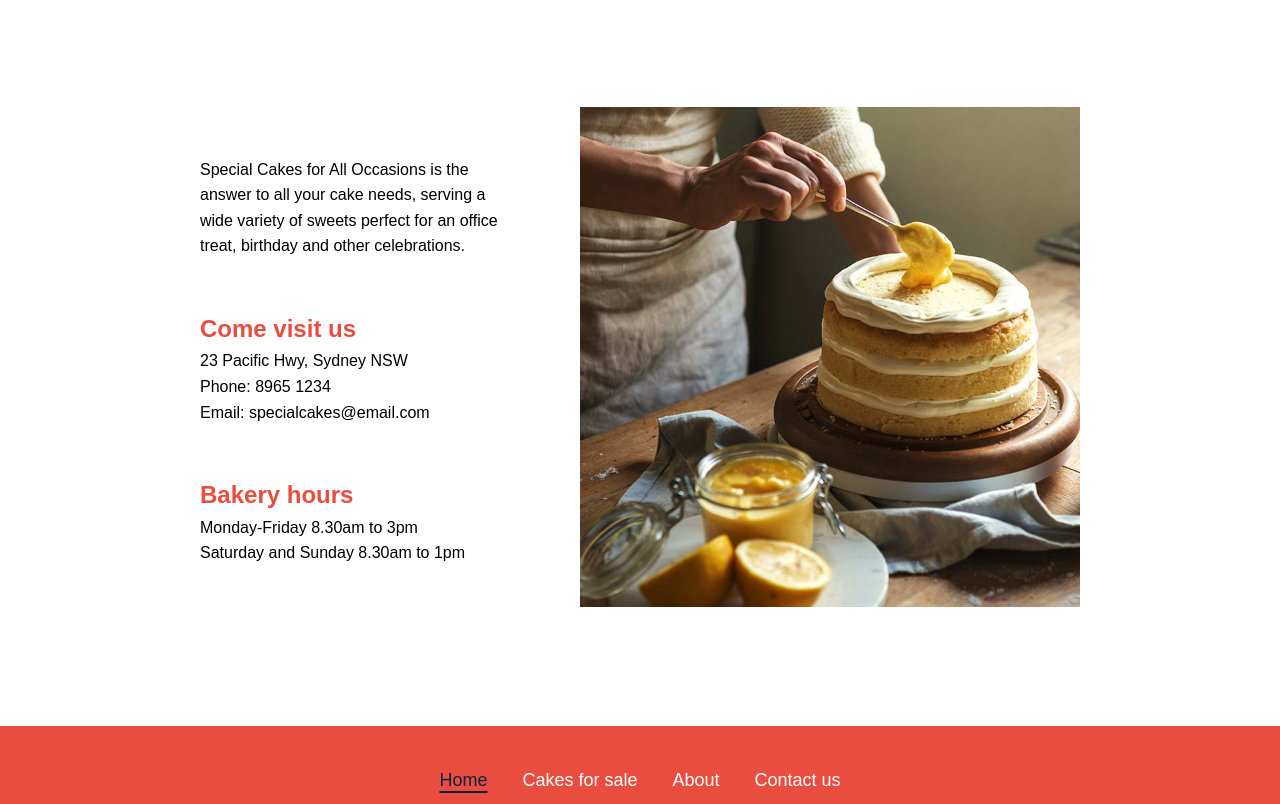
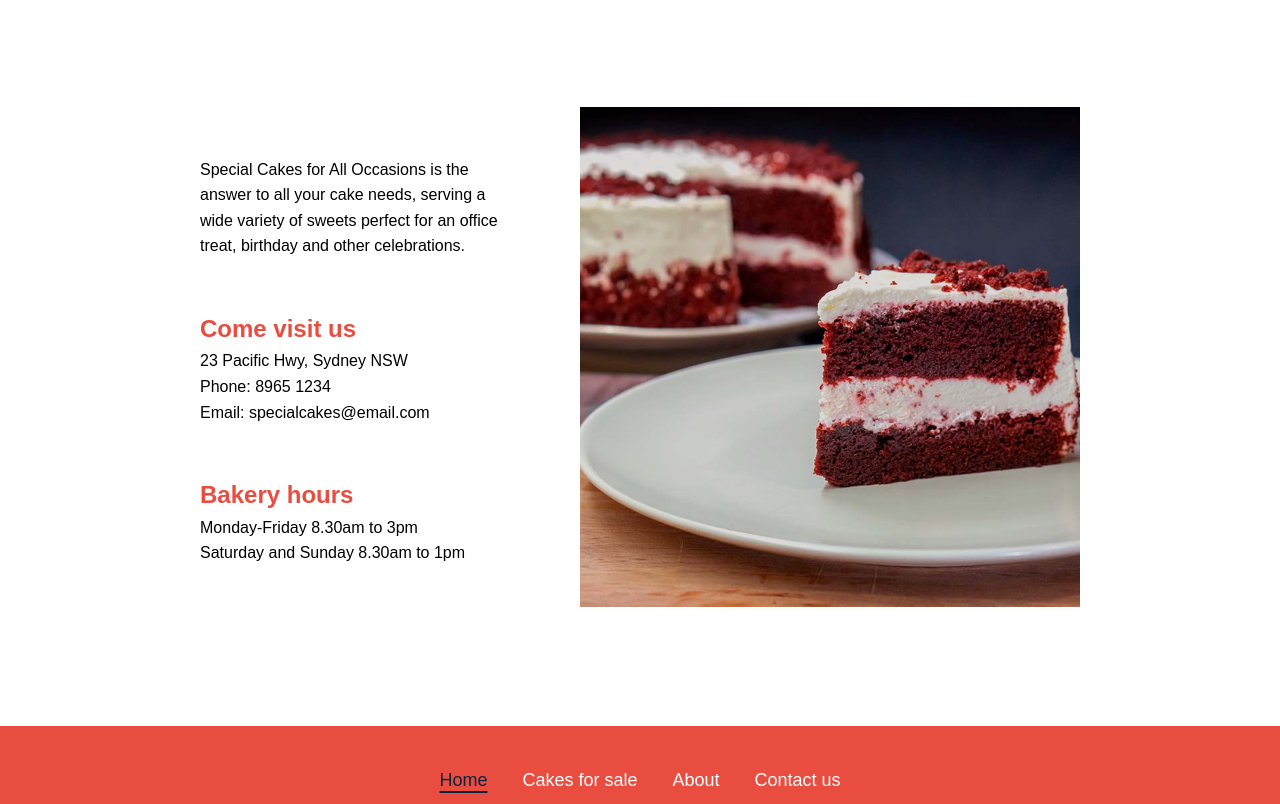
Before and after one commit to carlmnielsen/specialcakes_v1, a plain HTML site: page index.html in a window 1280 px wide. Shown: the part 654-1458 px from the top of the page. Drawn offline with Linux system fonts and the light colour scheme.

Commit message:
Changed homepage image to red velvet cake

```diff
--- a/index.html
+++ b/index.html
@@ -71,7 +71,7 @@
 
         <div class="main-text-cakeimage">
           <img
-            src="./images/web_images/layeredcake750.jpg"
+            src="./images/web_images/redvelvetcake750.jpg"
             alt="Slice of red velvet cake"
           />
         </div>
```
